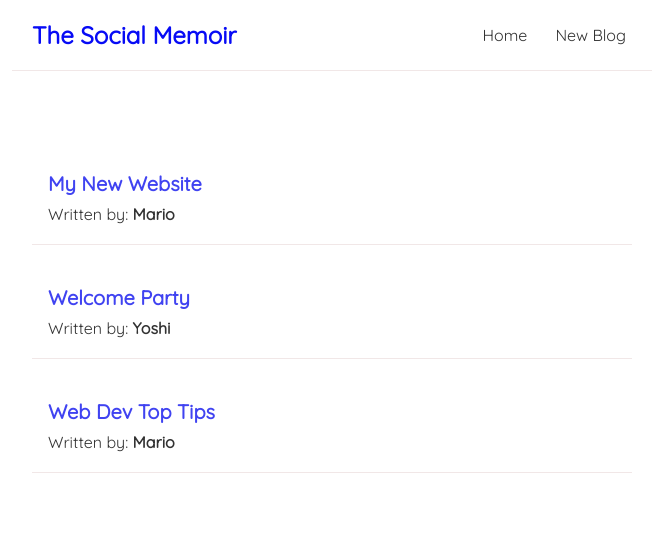
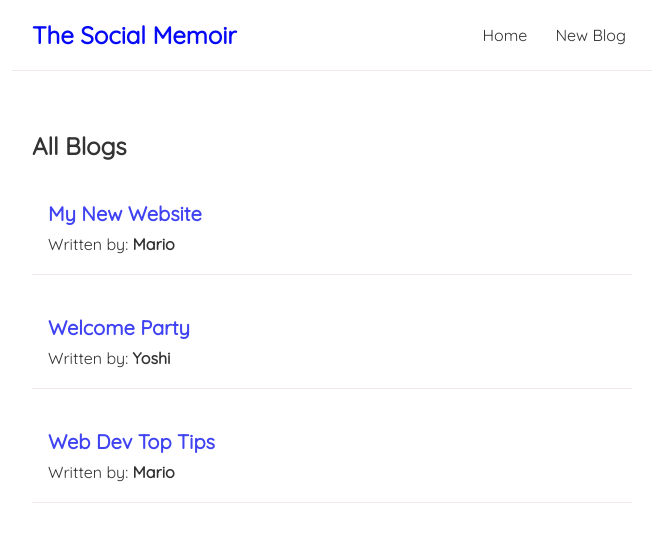
Before and after one commit to Mubarak1A/The-Discuss-Hub, a React (Vite) app: page / in a window 1280 px wide. Shown: the top 542 px of the page, without its empty margins (308-964 px from the left). Built offline with nearby package versions, Linux system fonts and the light colour scheme.

Commit message:
update blog list template

```diff
--- a/src/Home.jsx
+++ b/src/Home.jsx
@@ -9,7 +9,7 @@
     ]);
 
     return (
-        <BlogList blogs={blogs} />
+        <BlogList blogs={blogs} title={"All Blogs"} />
      );
 }
 
--- a/src/components/BlogList.jsx
+++ b/src/components/BlogList.jsx
@@ -1,6 +1,7 @@
-const BlogList = ({ blogs }) => {
+const BlogList = ({ blogs, title }) => {
     return (
         <div className="home">
+            <h2>{ title }</h2>
             { blogs.map((blog) => (
                 <div className="blog-preview" key={blog.id}>
                     <h2>{  blog.title }</h2>
```
